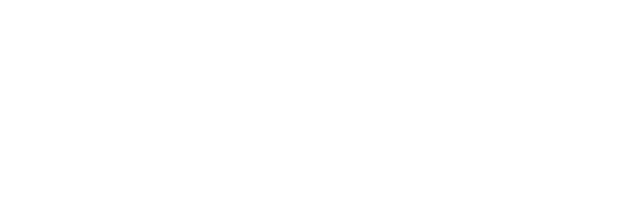
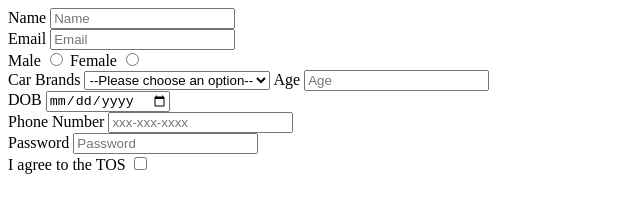
Before and after one commit to acciojob/signup-form-car-alimdfaiz, a website: page main.html in a window 1280 px wide. Shown: the whole page, without its empty margins (0-640 px from the left). Drawn offline with Linux system fonts and the light colour scheme.

Commit message:
created a submission

```diff
--- a/main.html
+++ b/main.html
@@ -8,6 +8,40 @@
 
 <body>
 	<!-- the entire body must be written by student -->
+	<form method="post">
+	<label for="name">Name</label>
+		<input type="text" id="name" placeholder="Name" required>
+		<br>
+		<label for="email">Email</label>
+		<input type="email" id="email" placeholder="Email" required>
+		<br>
+		<label for="gender_m">Male</label>
+		<input type="radio" id="gender_m" name="gender" required>
+			<label for="gender_f">Female</label>
+		<input type="radio" id="gender_f" name="gender" required>
+		<br>
+		<label for="cars">Car Brands</label>
+		<select id="cars" name ="car" >
+			<option value="--Please choose an option--">--Please choose an option--</option>
+			<option value="BMW">BMW</option>
+			<option value="AUDI">AUDI</option>
+			<option value="TATA">TATA</option>
+		</select>
+		<label for="age">Age</label>
+		<input type="number" id="age" placeholder="Age" required>
+		<br>
+		<label for="dob">DOB</label>
+		<input type="date" id="dob" required>
+		<br>
+			<label for="tel">Phone Number</label>
+		<input type="number" id="tel" placeholder="xxx-xxx-xxxx" >
+		<br>
+		<label for="password">Password</label>
+		<input type="password" id="password" placeholder="Password" required >
+		<br>
+		<label for="tos">I agree to the TOS</label>
+		<input type="checkbox" id="tos" required >
+	</form>
     <script type="text/javascript" src="./script.js">
 </script>
 
```
